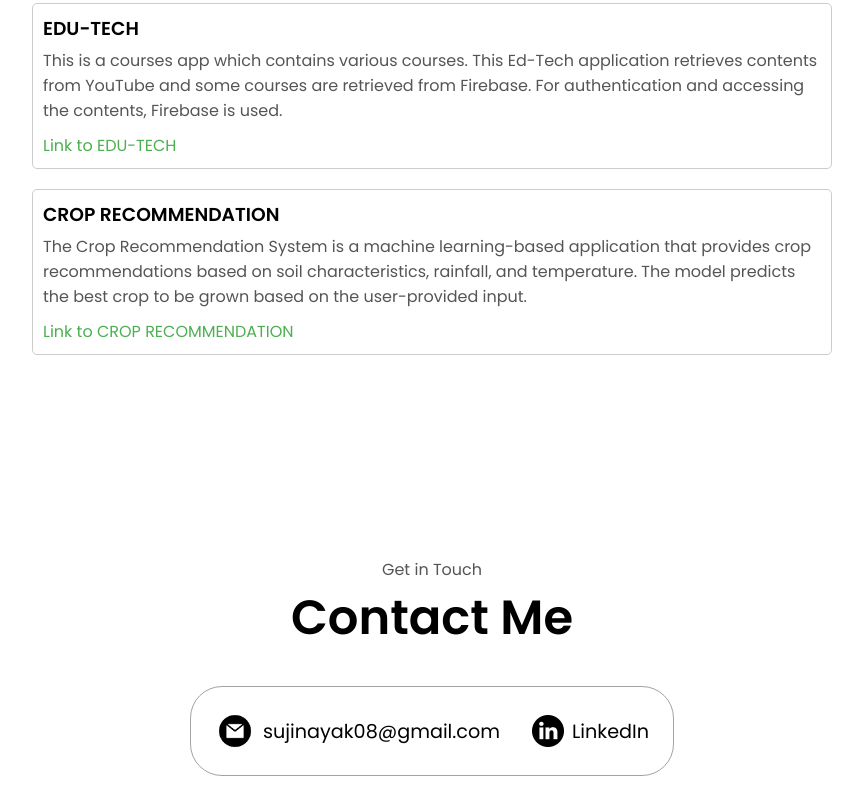
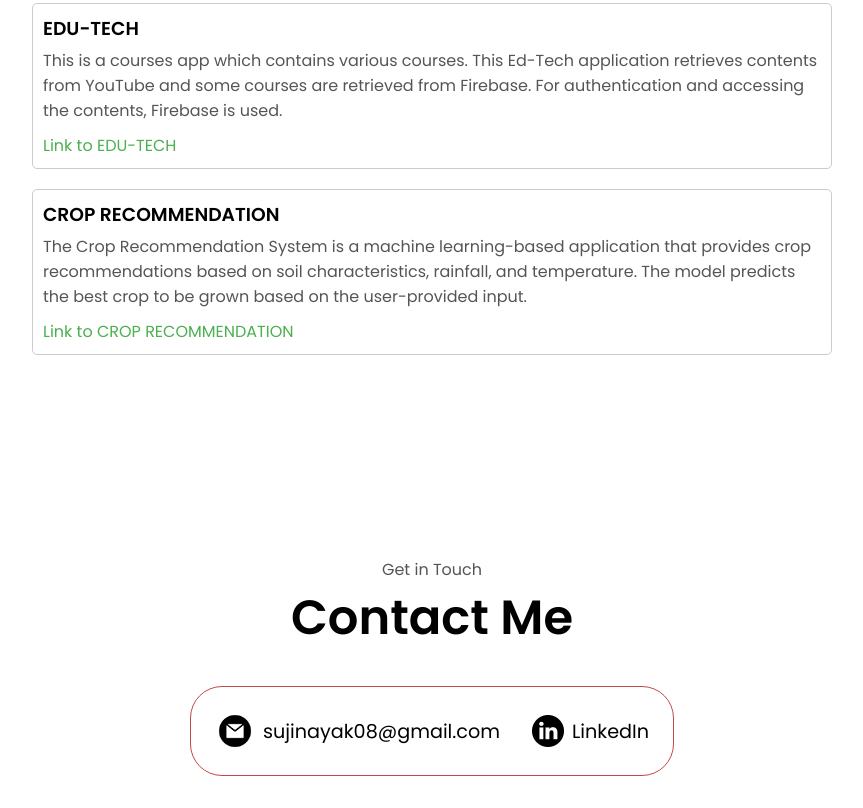
Before and after one commit to SujendraNayak/sujendral-Portfolio, a plain HTML site: page Portfolio-Website/index.html in a window 1280 px wide. Shown: the part 2831-3639 px from the top of the page, without its empty margins (208-1071 px from the left). Drawn offline with Linux system fonts and the light colour scheme.

Commit message:
css update

```diff
--- a/Portfolio-Website/style.css
+++ b/Portfolio-Website/style.css
@@ -476,7 +476,8 @@ footer {
   justify-content: center;
   border-radius: 2rem;
   border: rgb(53, 53, 53) 0.1rem solid;
-  border-color: rgb(163, 163, 163);
+  /*border-color: rgb(163, 163, 163);*/
+  border-color: rgb(197, 72, 72);
   background: (250, 250, 250);
   margin: 2rem auto;
   padding: 0.5rem;
```
